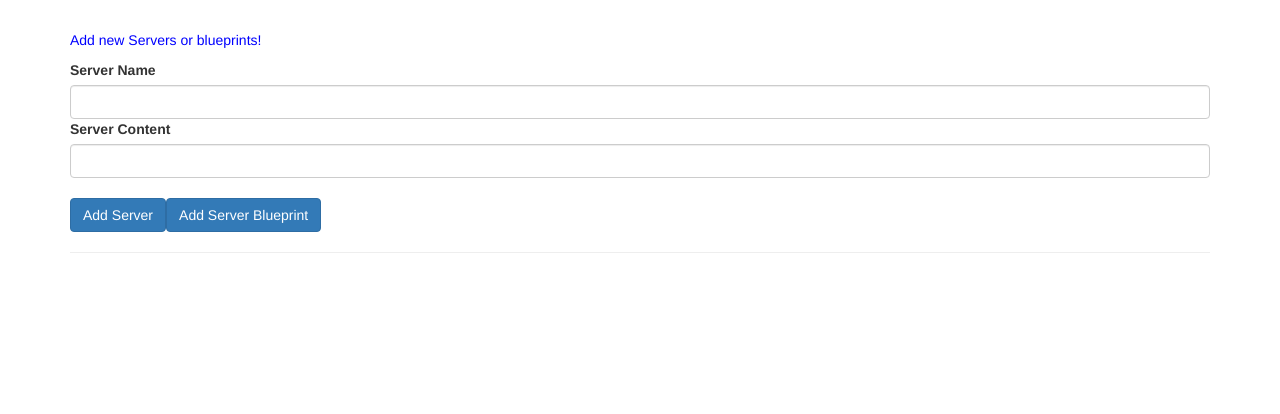
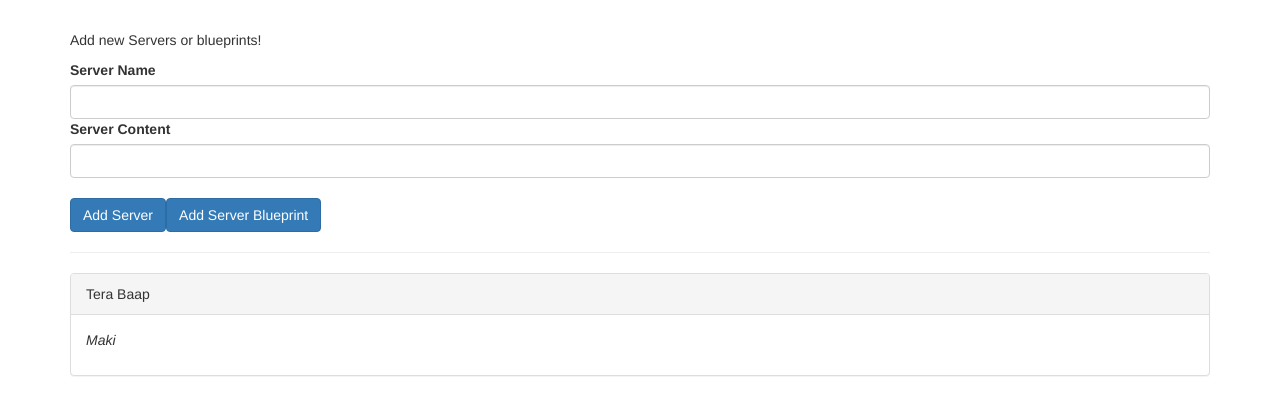
Before and after one commit to Govindkm/CompleteAngularGuide, an Angular app in the folder 2. DataBinding/cmp-databinding-start/cmp-databinding-start/: page / in a window 1280 px wide. Shown: the top 414 px of the page. Built offline with nearby package versions, Linux system fonts and the light colour scheme.

Commit message:
Server Project: Divided Into Components

```diff
--- a/2. DataBinding/cmp-databinding-start/cmp-databinding-start/src/app/app.component.html
+++ b/2. DataBinding/cmp-databinding-start/cmp-databinding-start/src/app/app.component.html
@@ -1,34 +1,12 @@
 <div class="container">
+  <app-cockpit></app-cockpit>
+  <hr />
   <div class="row">
     <div class="col-xs-12">
-      <p>Add new Servers or blueprints!</p>
-      <label>Server Name</label>
-      <input type="text" class="form-control" [(ngModel)]="newServerName">
-      <label>Server Content</label>
-      <input type="text" class="form-control" [(ngModel)]="newServerContent">
-      <br>
-      <button
-        class="btn btn-primary"
-        (click)="onAddServer()">Add Server</button>
-      <button
-        class="btn btn-primary"
-        (click)="onAddBlueprint()">Add Server Blueprint</button>
-    </div>
-  </div>
-  <hr>
-  <div class="row">
-    <div class="col-xs-12">
-      <div
-        class="panel panel-default"
-        *ngFor="let element of serverElements">
-        <div class="panel-heading">{{ element.name }}</div>
-        <div class="panel-body">
-          <p>
-            <strong *ngIf="element.type === 'server'" style="color: red">{{ element.content }}</strong>
-            <em *ngIf="element.type === 'blueprint'">{{ element.content }}</em>
-          </p>
-        </div>
-      </div>
+      <app-server-element
+        *ngFor="let element of serverElements"
+        [element]="element"
+      ></app-server-element>
     </div>
   </div>
 </div>
--- a/2. DataBinding/cmp-databinding-start/cmp-databinding-start/src/app/app.component.ts
+++ b/2. DataBinding/cmp-databinding-start/cmp-databinding-start/src/app/app.component.ts
@@ -1,4 +1,5 @@
 import { Component } from '@angular/core';
+import { element } from './server-element/server-element.interface';
 
 @Component({
   selector: 'app-root',
@@ -6,23 +7,9 @@
   styleUrls: ['./app.component.css']
 })
 export class AppComponent {
-  serverElements = [];
-  newServerName = '';
-  newServerContent = '';
-
-  onAddServer() {
-    this.serverElements.push({
-      type: 'server',
-      name: this.newServerName,
-      content: this.newServerContent
-    });
-  }
-
-  onAddBlueprint() {
-    this.serverElements.push({
-      type: 'blueprint',
-      name: this.newServerName,
-      content: this.newServerContent
-    });
-  }
+  serverElements:element[] = [{
+    name:"Tera Baap",
+    type:"blueprint",
+    content:"Maki"
+  }];
 }
--- a/2. DataBinding/cmp-databinding-start/cmp-databinding-start/src/app/app.module.ts
+++ b/2. DataBinding/cmp-databinding-start/cmp-databinding-start/src/app/app.module.ts
@@ -4,10 +4,14 @@
 
 
 import { AppComponent } from './app.component';
+import { CockpitComponent } from './cockpit/cockpit.component';
+import { ServerElementComponent } from './server-element/server-element.component';
 
 @NgModule({
   declarations: [
-    AppComponent
+    AppComponent,
+    CockpitComponent,
+    ServerElementComponent
   ],
   imports: [
     BrowserModule,
--- /dev/null
+++ b/2. DataBinding/cmp-databinding-start/cmp-databinding-start/src/app/cockpit/cockpit.component.html
@@ -0,0 +1,14 @@
+<div class="row">
+  <div class="col-xs-12">
+    <p>Add new Servers or blueprints!</p>
+    <label>Server Name</label>
+    <input type="text" class="form-control" [(ngModel)]="newServerName" />
+    <label>Server Content</label>
+    <input type="text" class="form-control" [(ngModel)]="newServerContent" />
+    <br />
+    <button class="btn btn-primary" (click)="onAddServer()">Add Server</button>
+    <button class="btn btn-primary" (click)="onAddBlueprint()">
+      Add Server Blueprint
+    </button>
+  </div>
+</div>
--- /dev/null
+++ b/2. DataBinding/cmp-databinding-start/cmp-databinding-start/src/app/cockpit/cockpit.component.ts
@@ -0,0 +1,32 @@
+import { Component, OnInit } from '@angular/core';
+
+@Component({
+  selector: 'app-cockpit',
+  templateUrl: './cockpit.component.html',
+  styleUrls: ['./cockpit.component.css']
+})
+export class CockpitComponent implements OnInit {
+
+  serverElements = [];
+  newServerName = '';
+  newServerContent = '';
+  constructor() { }
+
+  ngOnInit(): void {
+  }
+  onAddServer() {
+    this.serverElements.push({
+      type: 'server',
+      name: this.newServerName,
+      content: this.newServerContent
+    });
+  }
+
+  onAddBlueprint() {
+    this.serverElements.push({
+      type: 'blueprint',
+      name: this.newServerName,
+      content: this.newServerContent
+    });
+  }
+}
--- /dev/null
+++ b/2. DataBinding/cmp-databinding-start/cmp-databinding-start/src/app/server-element/server-element.component.html
@@ -0,0 +1,11 @@
+<div class="panel panel-default">
+  <div class="panel-heading">{{ element.name }}</div>
+  <div class="panel-body">
+    <p>
+      <strong *ngIf="element.type === 'server'" style="color: red">{{
+        element.content
+      }}</strong>
+      <em *ngIf="element.type === 'blueprint'">{{ element.content }}</em>
+    </p>
+  </div>
+</div>
--- /dev/null
+++ b/2. DataBinding/cmp-databinding-start/cmp-databinding-start/src/app/server-element/server-element.interface.ts
@@ -0,0 +1,5 @@
+export interface element{
+    name: string;
+    type: string;
+    content: string;
+}
```
Also changed, not shown: 2. DataBinding/cmp-databinding-start/cmp-databinding-start/src/app/cockpit/cockpit.component.css (added), 2. DataBinding/cmp-databinding-start/cmp-databinding-start/src/app/server-element/server-element.component.css (added), 1 other file (tests, documents, lock files or other folders).
